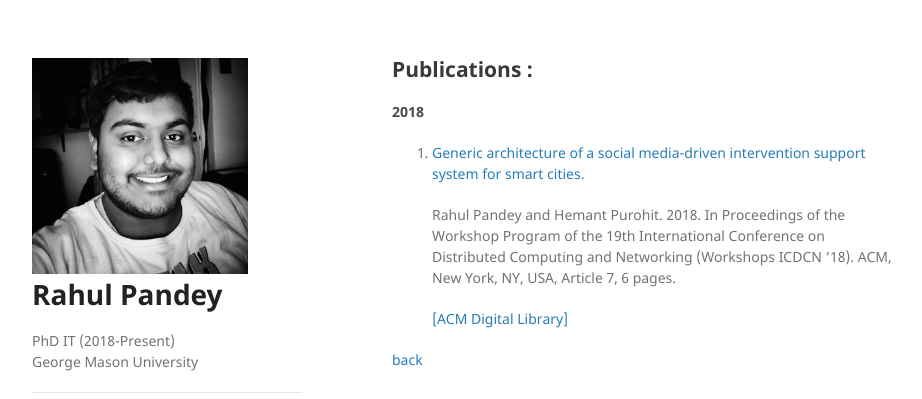
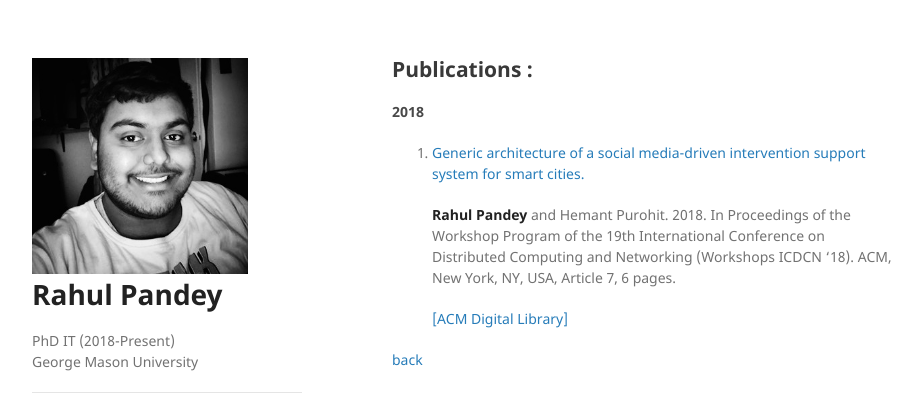
Before and after one commit to gizmowiki/gizmowiki.github.io, a Jekyll site: the page built from publications.md, in a window 1280 px wide. Shown: the top 399 px of the page, without its empty margins (178-1100 px from the left). Built offline with Jekyll 4.4.1, drawn with Linux system fonts in a browser that asks for light colours; our own code applies the rules of GitHub Pages for plain Markdown files.

```diff
--- a/publications.md
+++ b/publications.md
@@ -8,7 +8,7 @@ layout: default
 
 1. [Generic architecture of a social media-driven intervention support system for smart cities.](https://mason.gmu.edu/~rpandey4/scc18-gbv-social.pdf)
 
-	Rahul Pandey and Hemant Purohit. 2018. In Proceedings of the Workshop Program of the 19th International Conference on Distributed Computing and Networking (Workshops ICDCN '18). ACM, New York, NY, USA, Article 7, 6 pages.
+	**Rahul Pandey** and Hemant Purohit. 2018. In Proceedings of the Workshop Program of the 19th International Conference on Distributed Computing and Networking (Workshops ICDCN '18). ACM, New York, NY, USA, Article 7, 6 pages.
 
 	[\[ACM Digital Library\]](https://doi.org/10.1145/3170521.3170528)
 
```
Also changed, not shown: 1 other file.
